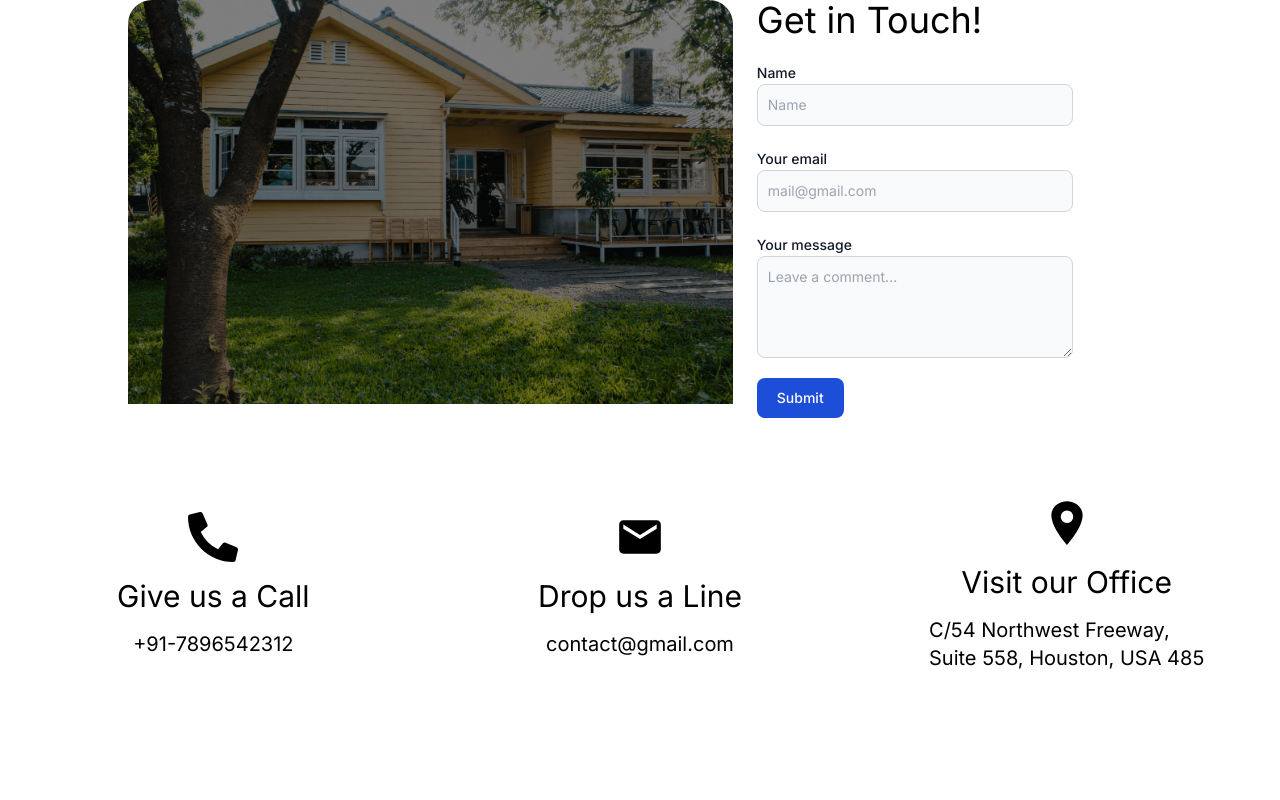
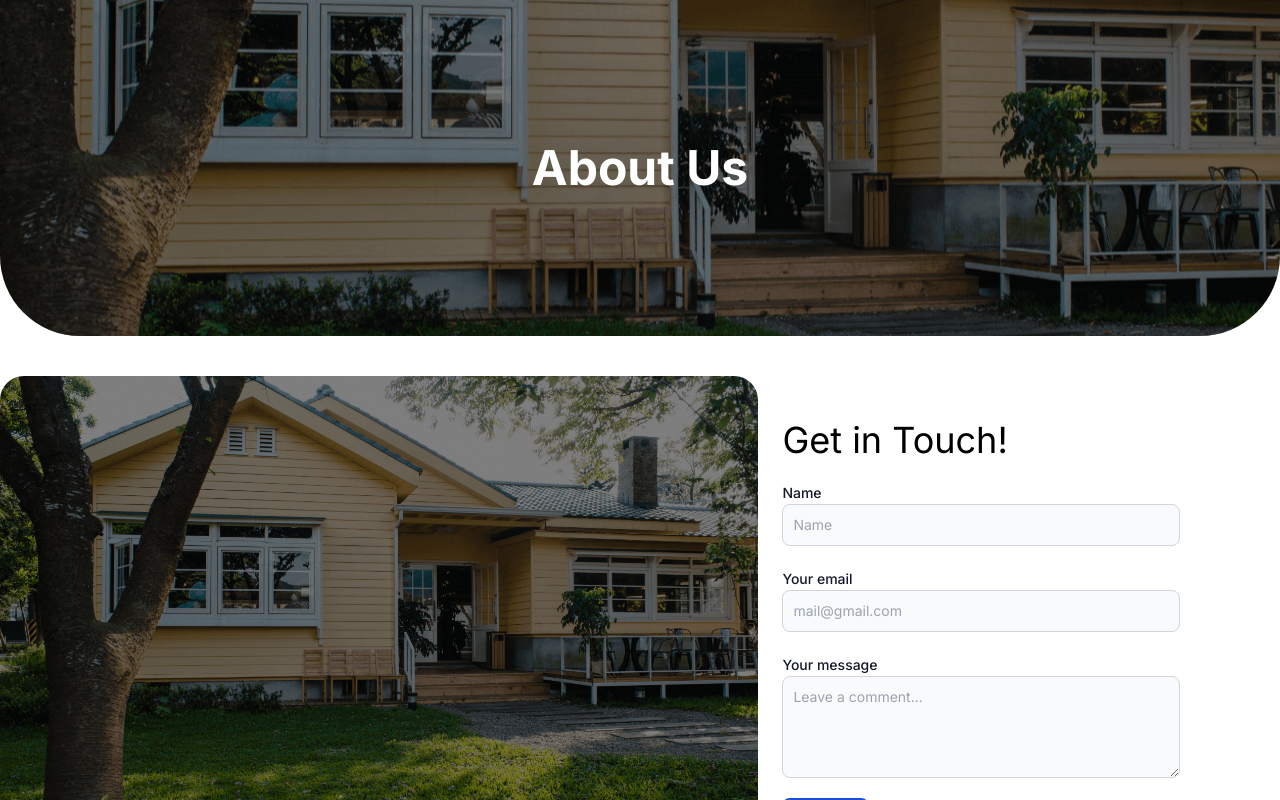
Before and after one commit to AshishAr-07/Real-State, a Next.js app: page /contact in a window 1280 px wide. Shown: the top 800 px of the page. Built offline with nearby package versions, Linux system fonts and the light colour scheme.

Commit message:
max-w update

```diff
--- a/src/app/contact/page.js
+++ b/src/app/contact/page.js
@@ -1,9 +1,11 @@
 import ContactDetails from '@/components/ContactDetails'
 import ContactForm from '@/components/ContactForm'
+import Herosecond from '@/components/HeroSecond'
 import React from 'react'
 
 export default function page() {
     return (<>
+    <Herosecond/>
     <ContactForm/>
     <ContactDetails/>
     </>
--- a/src/components/Contact.js
+++ b/src/components/Contact.js
@@ -2,7 +2,7 @@ import React from 'react'
 
 export default function Contact() {
   return (
-    <div className="w-11/12 md:w-3/4 mx-auto">
+    <div className="max-w-screen-xl mx-auto">
 
         {/* contact section */}
         <div className="my-10 py-10 md:my-20 md:py-20">
--- a/src/components/ContactDetails.js
+++ b/src/components/ContactDetails.js
@@ -4,8 +4,8 @@ import { FaPhoneAlt } from "react-icons/fa";
 import { MdMail } from "react-icons/md";
 export default function ContactDetails() {
   return (
-    <>
-    <div className='grid grid-cols-1 md:grid-cols-3 py-20 '>
+   <div className='max-w-screen-xl mx-auto'>
+<div className='grid grid-cols-1 md:grid-cols-3 py-20 '>
         <div className='flex flex-col gap-4 justify-center items-center'>
             <p><FaPhoneAlt size={50}  /></p>
             <p className='text-3xl'>Give us a Call</p>
@@ -15,6 +15,8 @@ export default function ContactDetails() {
             <p><MdMail size={50}/></p>
             <p className='text-3xl'>Drop us a Line</p>
             <p className='text-xl'>contact@gmail.com
+
+
 </p>
         </div>
         <div className='flex flex-col gap-4 justify-center items-center'>
@@ -24,6 +26,8 @@ export default function ContactDetails() {
         </div>
 
     </div>
-    </>
+    </div>
+
+
   )
 }
--- a/src/components/ContactForm.js
+++ b/src/components/ContactForm.js
@@ -2,7 +2,8 @@ import React from 'react'
 
 export default function ContactForm() {
   return (
-    <div className='grid grid-cols-1 gap-6 md:grid-cols-5 place-content-center w-4/5 mx-auto '>
+    <div className='max-w-screen-xl mx-auto'>
+        <div className='grid grid-cols-1 gap-6 md:grid-cols-5 place-content-center  py-10 '>
     <div className="col-span-3 ">
         <img src="8074.png" className='rounded-t-3xl'></img>
     </div>
@@ -25,5 +26,6 @@ export default function ContactForm() {
                     <button type="submit" className="text-white bg-blue-700 hover:bg-blue-800 focus:ring-4 focus:outline-none focus:ring-blue-300 font-medium rounded-lg text-sm w-full sm:w-auto px-5 py-2.5 text-center dark:bg-blue-600 dark:hover:bg-blue-700 dark:focus:ring-blue-800">Submit</button>
                 </form></div>
      </div>
+    </div>
   )
 }
--- a/src/components/Featured.js
+++ b/src/components/Featured.js
@@ -5,7 +5,8 @@ import { MdOutlineBathtub } from "react-icons/md";
 import { FaBed } from "react-icons/fa6";
 export default function Featured() {
   return (
-    <div className="  w-11/12 md:w-3/4 mx-auto py-10">
+
+        <div className=" max-w-screen-xl mx-auto py-10">
         {/* featured section */}
         <div className="text-center text-gray-900  text-5xl py-10 ">
           <p ><b>Featured Properties</b></p>
@@ -109,5 +110,7 @@ export default function Featured() {
 
         {/* end */}
       </div>
+
+
   )
 }
--- a/src/components/Hero.js
+++ b/src/components/Hero.js
@@ -3,7 +3,7 @@ import Navbar from "@/components/Navbar";
 export default function Hero() {
   return (
 <div className=" bg-[url('/tailbanner.png')] bg-no-repeat bg-cover pt-10 pb-20">
-     <Navbar />
+     {/* <Navbar /> */}
      <div className="flex justify-center items-center text-white font-bold text-5xl mt-[18vh]">
        Easy way to find your
 
--- a/src/components/Work.js
+++ b/src/components/Work.js
@@ -2,7 +2,7 @@ import React from 'react'
 
 export default function Work() {
   return (
-    <div className="w-11/12 md:w-3/4 mx-auto py-10">
+    <div className="max-w-screen-xl mx-auto py-10">
     {/* It work section */}
     <div className="mt-10 pt-10 ">
       <div className="text-center text-gray-900  text-5xl ">
```
